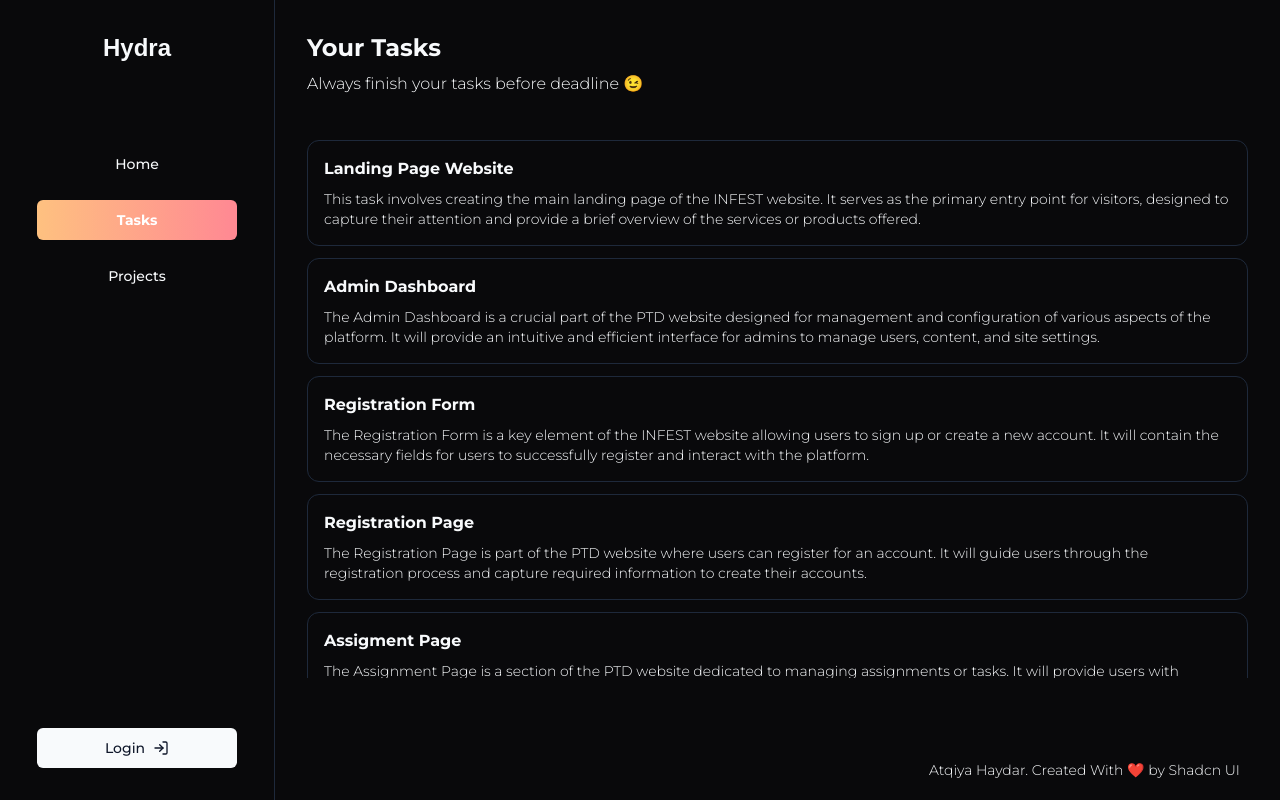
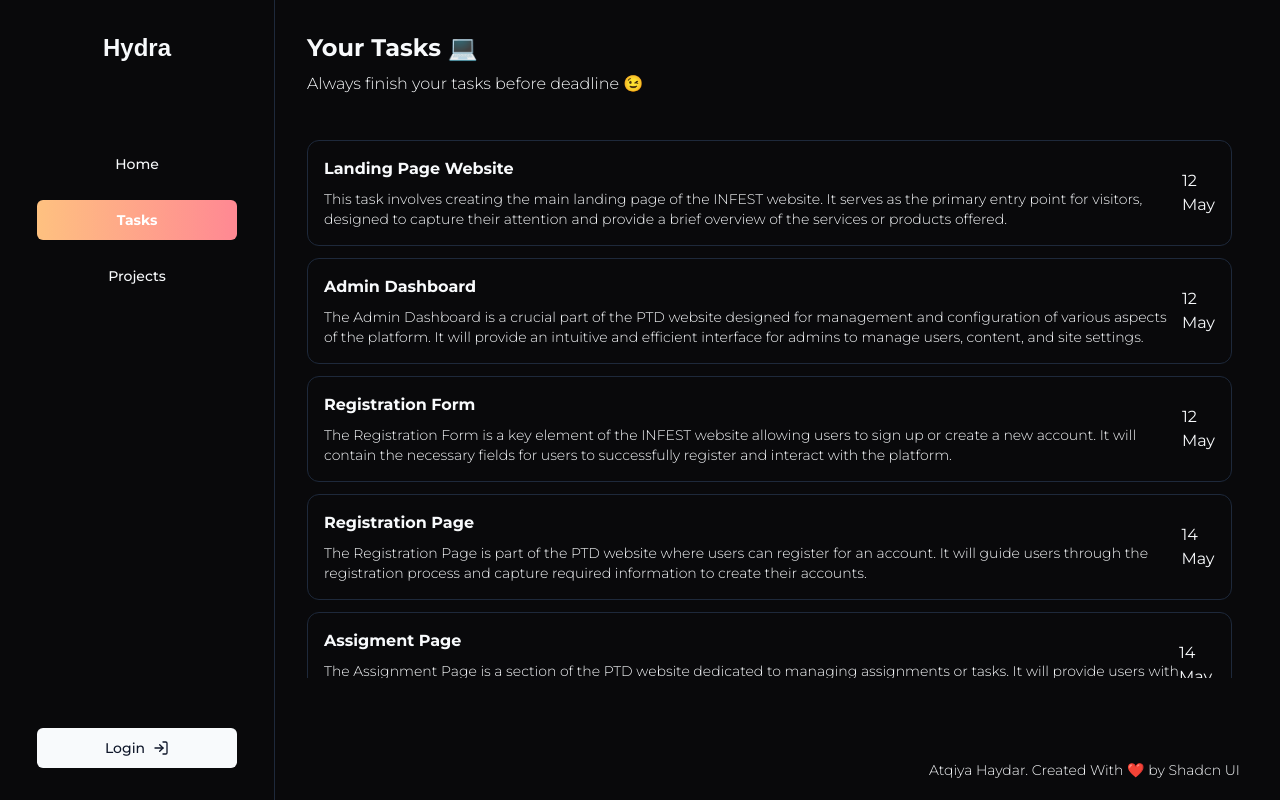
Before and after one commit to AtqiyaHaydar/Hydra, a Next.js app: page /tasks in a window 1280 px wide. Built offline with nearby package versions, Linux system fonts and the light colour scheme.

Commit message:
feat: task card

```diff
--- a/app/tasks/page.tsx
+++ b/app/tasks/page.tsx
@@ -61,18 +61,16 @@ const tasks = [
   }
 ]
 
-
-
 const Page = () => {
   return (
     <div className='wrapper space-y-8'>
       <div className='space-y-2'>
-        <h1 className='font-bold text-2xl'>Your Tasks</h1>
+        <h1 className='font-bold text-2xl'>Your Tasks 💻</h1>
         <p className='font-light'>Always finish your tasks before deadline 😉</p>
       </div>
 
       <ul>
-        <ScrollArea className='overflow-hidden max-h-[550px] gap-y-4'>
+        <ScrollArea className='overflow-hidden h-[550px] gap-y-4 pr-4'>
           {tasks.map((task, index) => {
             return (
               <li key={index}>
--- a/components/TaskCard.tsx
+++ b/components/TaskCard.tsx
@@ -9,15 +9,29 @@ interface TaskCardI {
 }
 
 const TaskCard = ({task, date, month, project, description} : TaskCardI) => {
+
+  const formatMonth = (month: number) => {
+    if (!date) return null;
+
+    const monthNames = [
+      'January', 'February', 'March', 'April', 'May', 'June',
+      'July', 'August', 'September', 'October', 'November', 'December'
+    ];
+
+    return monthNames[month - 1];
+  };
+
   return (
-    <div className='my-3 border p-4 rounded-xl'>
-      <div className='space-y-2'>
+    <div className='my-3 border p-4 rounded-xl flex flex-row justify-between items-center'>
+      <div className='space-y-2 max-w-[1000px]'>
         <h1 className='text font-bold'>{task}</h1>
         <p className='font-light text-sm'>
           {description}
         </p>
       </div>
-
+      <div>
+        <p>{date} {formatMonth(month)}</p>
+      </div>
     </div>
   )
 }
```
